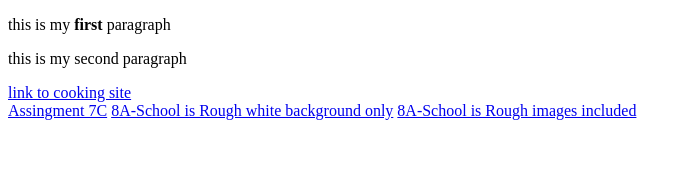
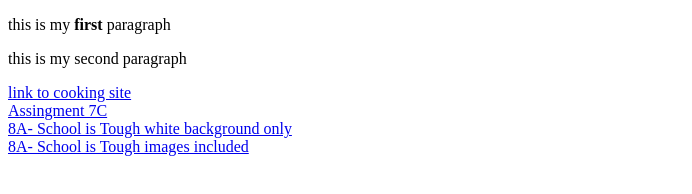
Before and after one commit to mattmart/mattmart.github.io, a plain HTML site: page index.html in a window 1280 px wide. Shown: the whole page, without its empty margins (0-692 px from the left). Drawn offline with Linux system fonts and the light colour scheme.

Commit message:
added Break lines
break lines included in index page

```diff
--- a/index.html
+++ b/index.html
@@ -7,8 +7,8 @@
     <p>this is my <b>first</b> paragraph</p>
     <p>this is my second paragraph</p>
     <a href = "cooking.html"> link to cooking site</a> <br>
-    <a href = "creative.html"> Assingment 7C</a>
-    <a href = "school_is_tough_background_only.html"> 8A-School is Rough white background only</a>
-    <a href = "school_is_tough.html"> 8A-School is Rough images included </a>
+    <a href = "creative.html"> Assingment 7C</a> <br>
+    <a href = "school_is_tough_background_only.html"> 8A- School is Tough white background only</a> <br>
+    <a href = "school_is_tough.html"> 8A- School is Tough images included </a>
 </body>
 </html>
```
